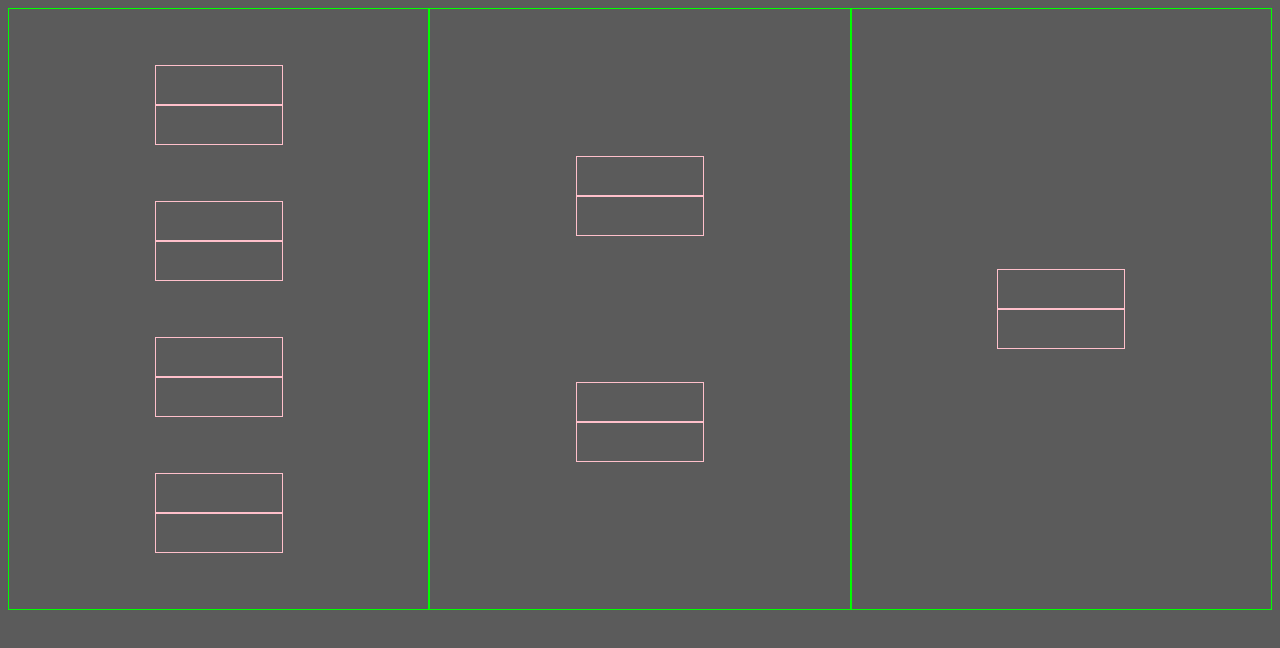
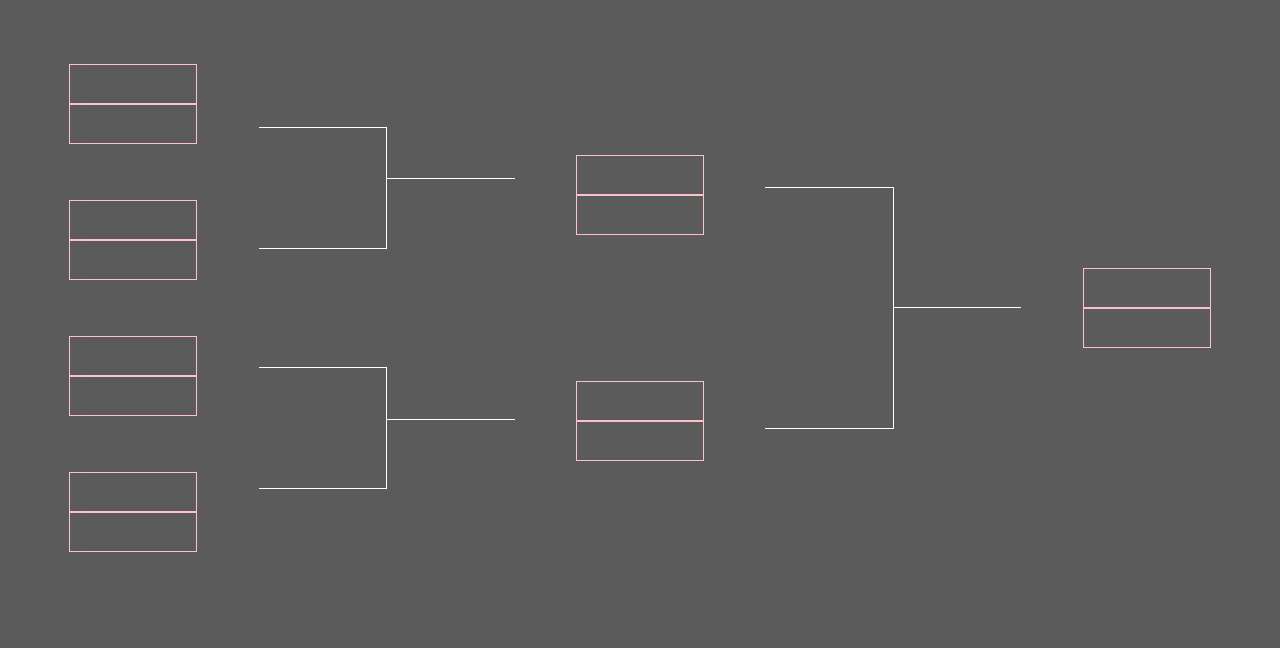
Before and after one commit to kacper1910kociszewski/Tournament-Bracket, a React (Vite) app: page / in a window 1280 px wide. Shown: the top 648 px of the page. Built offline with nearby package versions, Linux system fonts and the light colour scheme.

Commit message:
prototype match line connectors idea

```diff
--- a/src/TournamentTree.css
+++ b/src/TournamentTree.css
@@ -13,7 +13,6 @@ body {
     flex-direction: column;
     justify-content: space-evenly;
     align-items: center;
-    border: 1px solid lime;
     height: 75vh;
     width: 33vw;
 
@@ -31,3 +30,37 @@ body {
     border: 1px solid pink;
     height: 5vh;
 }
+
+.connect-lines {
+    display: flex;
+    flex-direction: column;
+    justify-content: space-evenly;
+}
+
+.connect-line {
+    display: flex;
+    flex-direction: row;
+
+    width: 20vw;
+}
+
+.connect-from {
+    border: 1px solid white;
+    border-left: none;
+    height: 15vh;
+    width: 10vw;
+}
+
+.connect-to {
+    border-bottom: 1px solid white;
+    width: 10vw;
+    height: 4vw;
+}
+
+.from-semifinal {
+    height: 30vh;
+}
+
+.to-final {
+    height: 15vh;
+}
--- a/src/TournamentTree.jsx
+++ b/src/TournamentTree.jsx
@@ -25,6 +25,16 @@ function TournamentTree() {
                     </div>
                 </div>
 
+                <div className='connect-lines'>
+                    <div className='connect-line'>
+                        <div className='connect-from'></div>
+                        <div className='connect-to'></div>
+                    </div>
+                    <div className='connect-line'>
+                        <div className='connect-from'></div>
+                        <div className='connect-to'></div>
+                    </div>
+                </div>
 
                 <div className="stage">
                     <div className="match">
@@ -37,6 +47,12 @@ function TournamentTree() {
                     </div>
                 </div>
 
+                <div className='connect-lines'>
+                    <div className='connect-line'>
+                        <div className='connect-from from-semifinal'></div>
+                        <div className='connect-to to-final'></div>
+                    </div>
+                </div>
 
                 <div className="stage">
                     <div className="match">
```
